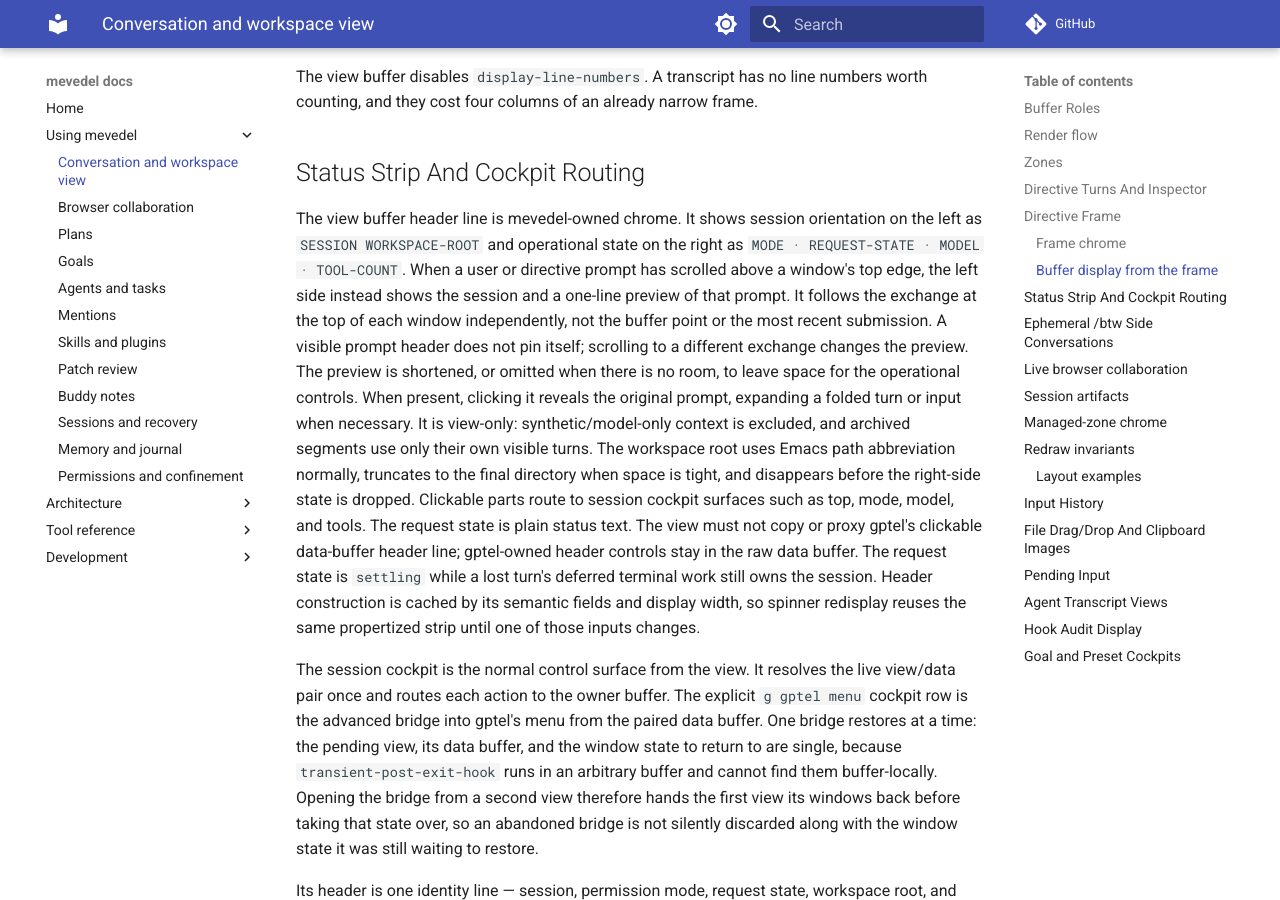
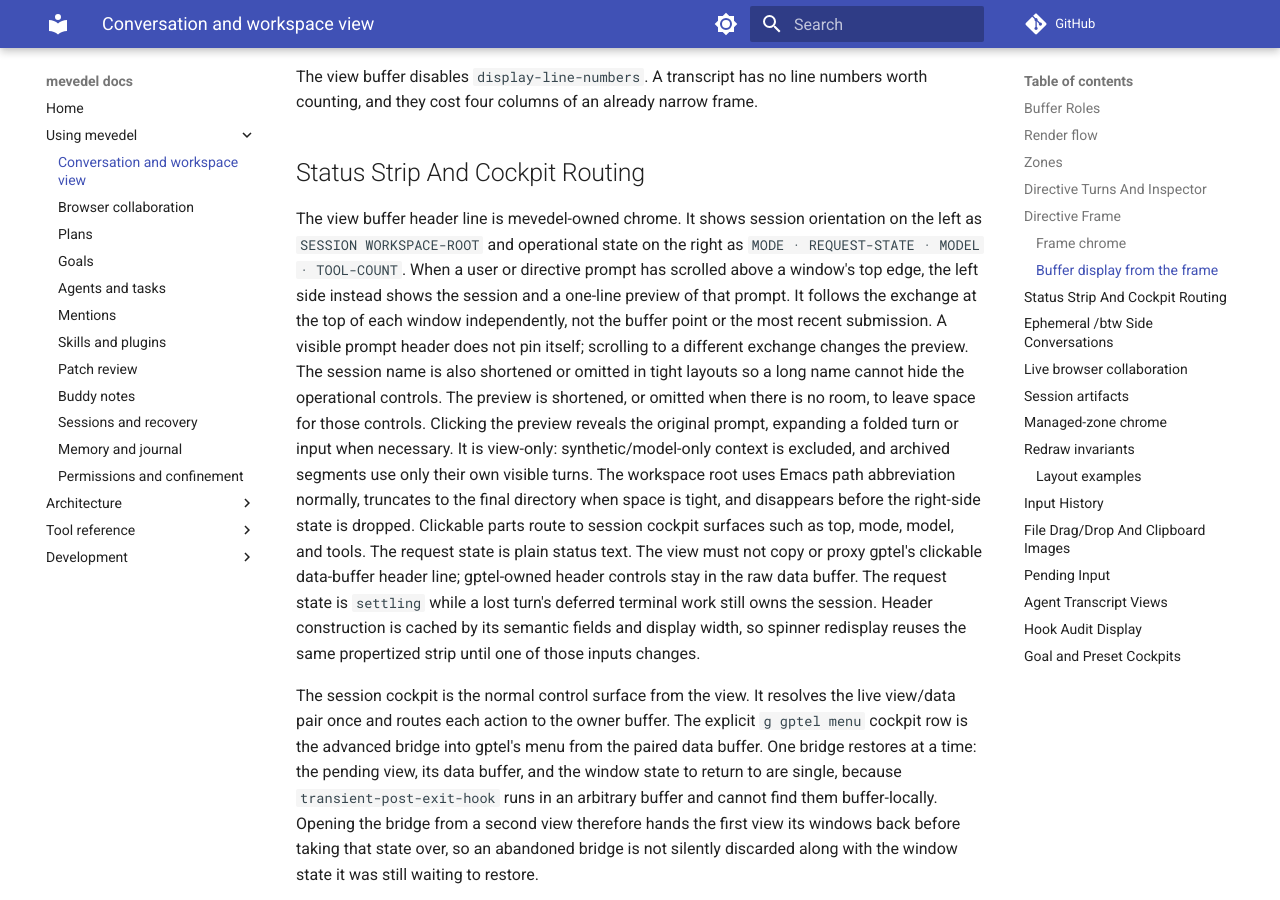
Before and after one commit to FrauH0lle/mevedel, an MkDocs documentation site: the page built from docs/view.md, in a window 1280 px wide and 900 px high, scrolled down 13275 px. Built offline with MkDocs 1.6.1 and Material for MkDocs 9.7.7, drawn with Linux system fonts in a browser that asks for light colours; comment, search, counter and statistics services are not loaded.

Commit message:
Keep view header controls visible with long session names

```diff
--- a/docs/view.md
+++ b/docs/view.md
@@ -629,8 +629,10 @@
 prompt. It follows the exchange at the top of each window independently,
 not the buffer point or the most recent submission. A visible prompt header
 does not pin itself; scrolling to a different exchange changes the preview.
-The preview is shortened, or omitted when there is no room, to leave space
-for the operational controls. When present, clicking it reveals the original
+The session name is also shortened or omitted in tight layouts so a long
+name cannot hide the operational controls. The preview is shortened, or
+omitted when there is no room, to leave space for those controls. Clicking
+the preview reveals the original
 prompt, expanding a folded turn or input
 when necessary. It is view-only: synthetic/model-only context is excluded,
 and archived segments use only their own visible turns.
```
Also changed, not shown: 2 other files.
